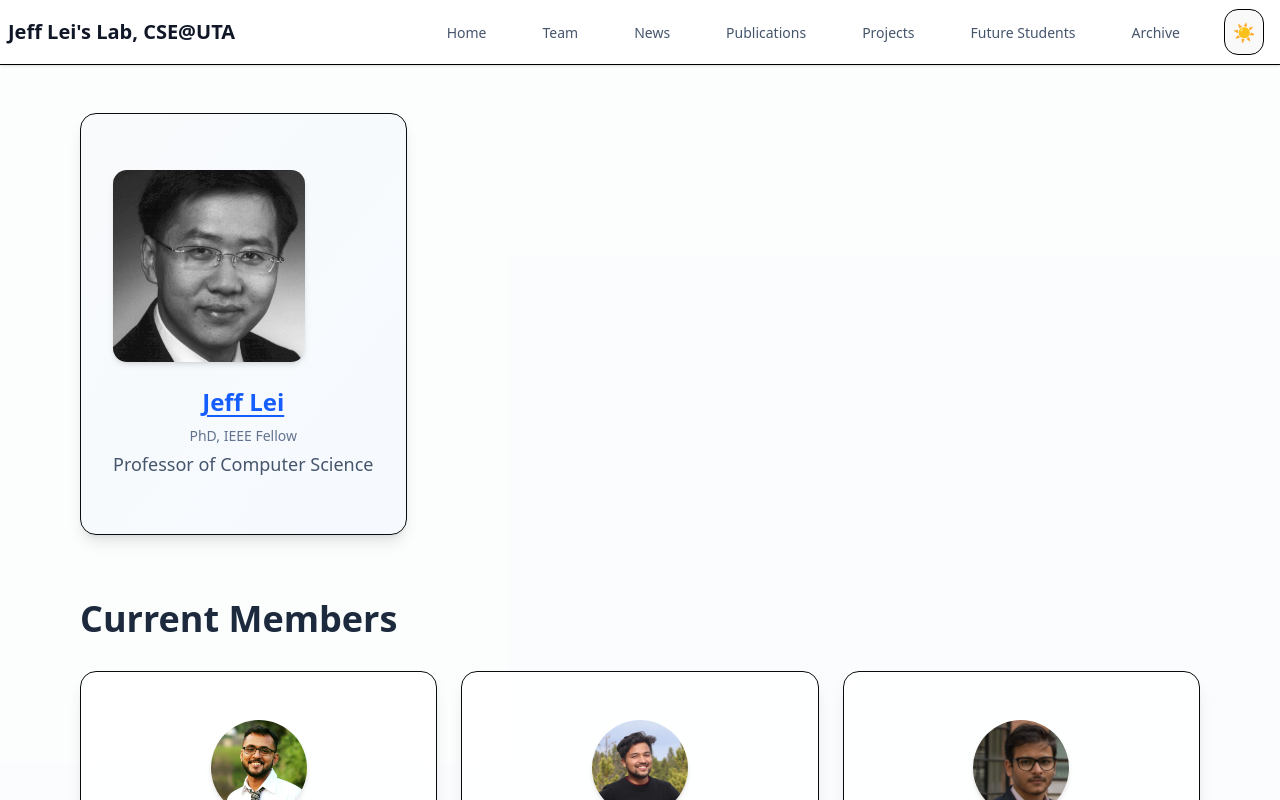
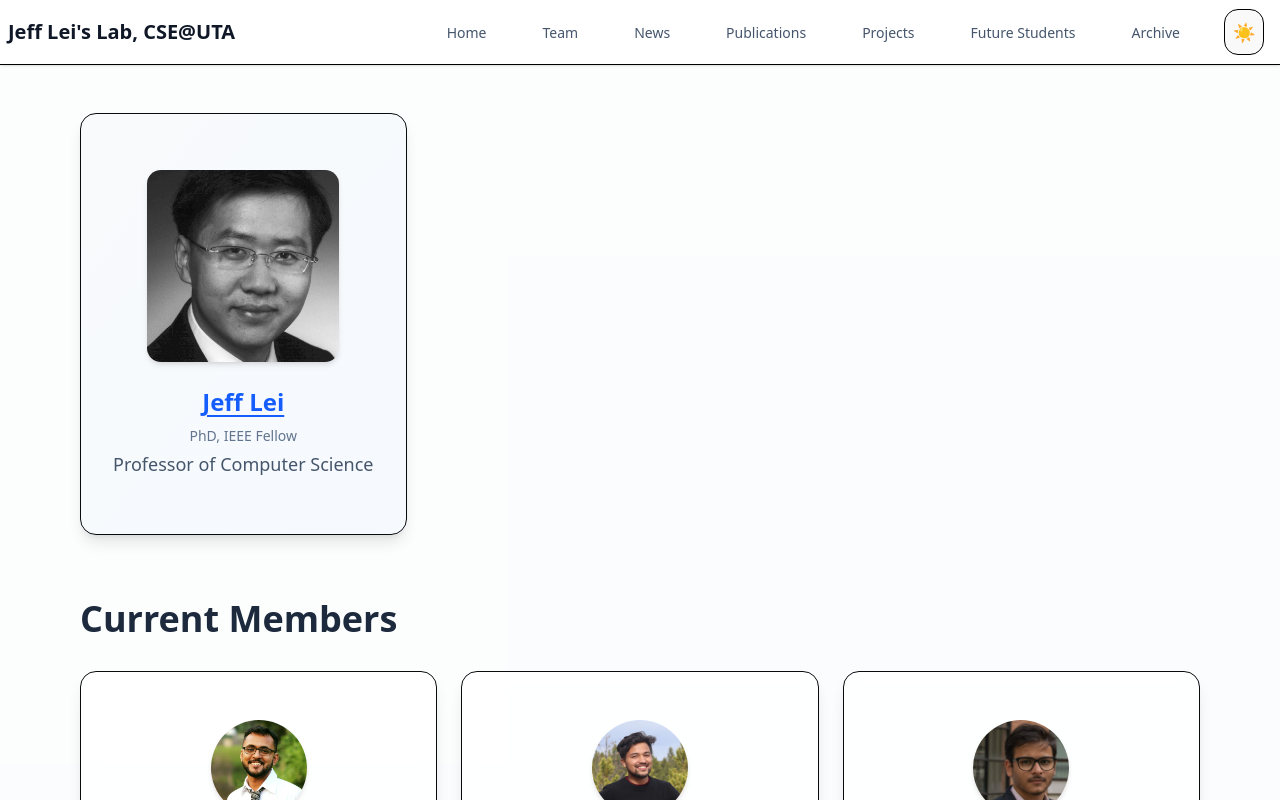
Before and after one commit to sercatuta-lei/sercatuta-lei.github.io, a Next.js app: page /team in a window 1280 px wide. Shown: the top 800 px of the page. Built offline with nearby package versions, Linux system fonts and the light colour scheme.

Commit message:
Fix typo in className for team page layout

```diff
--- a/app/team/page.tsx
+++ b/app/team/page.tsx
@@ -204,7 +204,7 @@
       >
         <Card className="bg-gradient-to-br from-slate-50 to-blue-50/50 dark:from-gray-900 dark:to-gray-950 border border-slate-200/60 dark:border-gray-800 shadow-lg rounded-2xl max-w-md">
           <CardContent className="p-8">
-            <div className="flex flex-col items-centre text-center gap-6">
+            <div className="flex flex-col items-center text-center gap-6">
               <img
                 src={`/images/teampic/${director.photo}`}
                 alt="Dr. Yu (Jeff) Lei photo"
```
